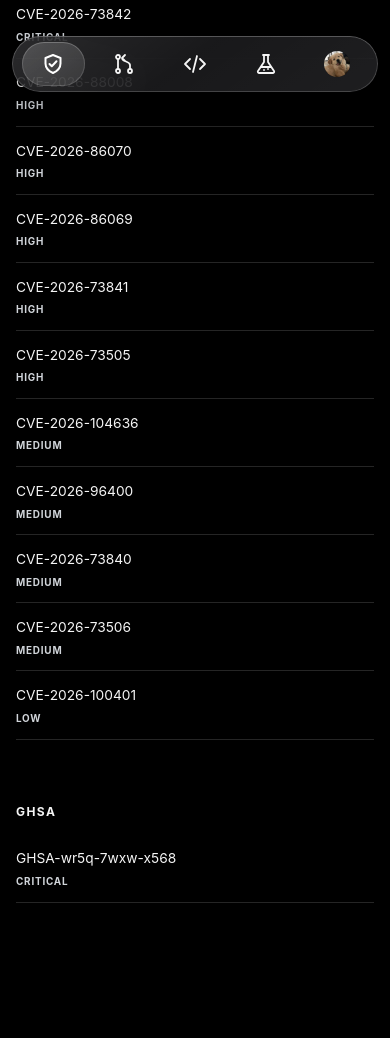
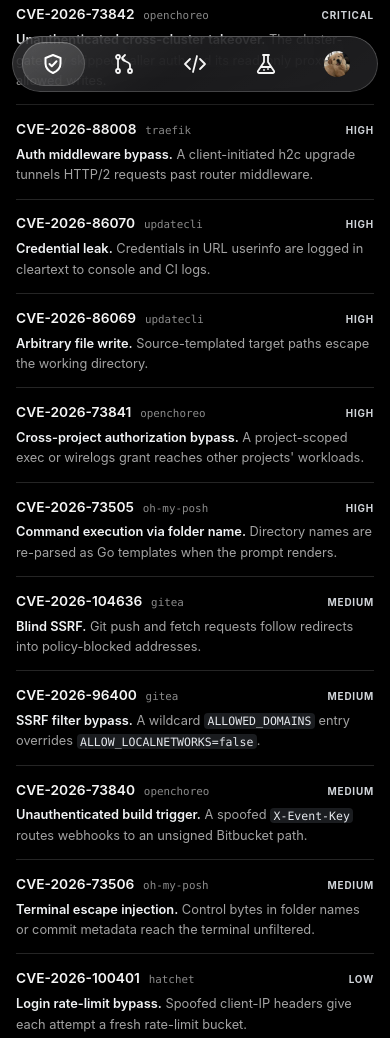
Before and after one commit to ihopenre-eng/ihopenre-eng.github.io, a plain HTML site: page index.html in a window 390 px wide. Shown: the part 740-1778 px from the top of the page. Drawn offline with Linux system fonts and the light colour scheme.

Commit message:
Security: 기존 CVE·GHSA 12건에 프로젝트명과 한 줄 설명 추가
각 행에 프로젝트 태그와 '굵은 영향 요약 + 원인' 한 줄 설명을 붙여
커널 CVE 항목과 톤을 맞춤. 모바일에서도 코드·프로젝트·심각도를
한 줄로 유지.

Co-Authored-By: Claude Opus 5.5 <noreply@anthropic.com>
Claude-Session: https://claude.ai/code/session_01RZiD2zoHtUjWgFLbsg2eJj

```diff
--- a/index.html
+++ b/index.html
@@ -53,6 +53,13 @@
       .ck-desc { max-width: 70ch; margin: .45rem 0 0; color: #a3a3a3; font-size: .8rem; line-height: 1.6; }
       .ck-desc strong { color: #f0f2f4; font-weight: 600; }
       .ck-desc a { color: #d1d5da; font-size: inherit; text-decoration: underline; text-underline-offset: .2em; }
+      #security-vulnerabilities-list li a.cve-row { flex-wrap: wrap; row-gap: .3rem; text-decoration: none; }
+      #security-vulnerabilities-list .cve-row .cve-code { font-weight: 600; }
+      .cve-desc { flex-basis: 100%; max-width: 70ch; color: #a3a3a3; font-size: .8rem; letter-spacing: 0; line-height: 1.6; }
+      .cve-desc strong { color: #f0f2f4; font-weight: 600; }
+      .cve-desc code { padding: .05em .3em; border-radius: 4px; color: #e6e9ee; background: #1a1c1f; font-family: ui-monospace, SFMono-Regular, Consolas, monospace; font-size: .9em; overflow-wrap: anywhere; }
+      @media (max-width: 600px) { #security-vulnerabilities-list li a.cve-row { flex-direction: row; align-items: baseline; gap: .3rem .55rem; } #security-vulnerabilities-list .cve-row .cve-severity { margin-left: auto; } }
+      #security-vulnerabilities-list .cve-row:hover .cve-code, #security-vulnerabilities-list .cve-row:focus-visible .cve-code { text-decoration: underline; text-underline-offset: .25em; }
       .ck-desc code, .ck-target { overflow-wrap: anywhere; }
       .ck-desc code { padding: .05em .3em; border-radius: 4px; color: #e6e9ee; background: #1a1c1f; font-family: ui-monospace, SFMono-Regular, Consolas, monospace; font-size: .9em; }
       .ck-meta { margin: .35rem 0 0; color: #8a8a8a; font-size: .7rem; line-height: 1.6; }
@@ -256,23 +263,23 @@
           </ul>
           <p class="cve-group">Open Source</p>
           <ul>
-            <li><a href="https://github.com/openchoreo/openchoreo/security/advisories/GHSA-rh53-xvx2-j327"><span class="cve-code">CVE-2026-73842</span><span class="cve-severity">CRITICAL</span></a></li>
-            <li><a href="https://github.com/traefik/traefik/security/advisories/GHSA-w4v4-9rw7-5326"><span class="cve-code">CVE-2026-88008</span><span class="cve-severity">HIGH</span></a></li>
-            <li><a href="https://github.com/updatecli/updatecli/security/advisories/GHSA-gc47-hwcc-8qp4"><span class="cve-code">CVE-2026-86070</span><span class="cve-severity">HIGH</span></a></li>
-            <li><a href="https://github.com/updatecli/updatecli/security/advisories/GHSA-hj4x-hm4v-7wpw"><span class="cve-code">CVE-2026-86069</span><span class="cve-severity">HIGH</span></a></li>
-            <li><a href="https://github.com/openchoreo/openchoreo/security/advisories/GHSA-52gf-6rpq-fgmx"><span class="cve-code">CVE-2026-73841</span><span class="cve-severity">HIGH</span></a></li>
-            <li><a href="https://github.com/advisories/GHSA-6xj8-qv9j-xcjq"><span class="cve-code">CVE-2026-73505</span><span class="cve-severity">HIGH</span></a></li>
-            <li><a href="https://github.com/go-gitea/gitea/security/advisories/GHSA-g4hw-fg4c-89mq"><span class="cve-code">CVE-2026-104636</span><span class="cve-severity">MEDIUM</span></a></li>
-            <li><a href="https://github.com/go-gitea/gitea/security/advisories/GHSA-54w9-6cc5-9wj9"><span class="cve-code">CVE-2026-96400</span><span class="cve-severity">MEDIUM</span></a></li>
-            <li><a href="https://github.com/openchoreo/openchoreo/security/advisories/GHSA-c5f6-2rm9-2w8g"><span class="cve-code">CVE-2026-73840</span><span class="cve-severity">MEDIUM</span></a></li>
-            <li><a href="https://github.com/advisories/GHSA-fwjx-9p69-h25h"><span class="cve-code">CVE-2026-73506</span><span class="cve-severity">MEDIUM</span></a></li>
-            <li><a href="https://github.com/hatchet-dev/hatchet/security/advisories/GHSA-6rg8-xpvg-m49w"><span class="cve-code">CVE-2026-100401</span><span class="cve-severity">LOW</span></a></li>
+            <li><a class="cve-row" href="https://github.com/openchoreo/openchoreo/security/advisories/GHSA-rh53-xvx2-j327"><span class="cve-code">CVE-2026-73842</span><span class="ck-target">openchoreo</span><span class="cve-severity">CRITICAL</span><span class="cve-desc"><strong>Unauthenticated cross-cluster takeover.</strong> The cluster-gateway skipped caller auth and its read-only proxy allowed writes.</span></a></li>
+            <li><a class="cve-row" href="https://github.com/traefik/traefik/security/advisories/GHSA-w4v4-9rw7-5326"><span class="cve-code">CVE-2026-88008</span><span class="ck-target">traefik</span><span class="cve-severity">HIGH</span><span class="cve-desc"><strong>Auth middleware bypass.</strong> A client-initiated h2c upgrade tunnels HTTP/2 requests past router middleware.</span></a></li>
+            <li><a class="cve-row" href="https://github.com/updatecli/updatecli/security/advisories/GHSA-gc47-hwcc-8qp4"><span class="cve-code">CVE-2026-86070</span><span class="ck-target">updatecli</span><span class="cve-severity">HIGH</span><span class="cve-desc"><strong>Credential leak.</strong> Credentials in URL userinfo are logged in cleartext to console and CI logs.</span></a></li>
+            <li><a class="cve-row" href="https://github.com/updatecli/updatecli/security/advisories/GHSA-hj4x-hm4v-7wpw"><span class="cve-code">CVE-2026-86069</span><span class="ck-target">updatecli</span><span class="cve-severity">HIGH</span><span class="cve-desc"><strong>Arbitrary file write.</strong> Source-templated target paths escape the working directory.</span></a></li>
+            <li><a class="cve-row" href="https://github.com/openchoreo/openchoreo/security/advisories/GHSA-52gf-6rpq-fgmx"><span class="cve-code">CVE-2026-73841</span><span class="ck-target">openchoreo</span><span class="cve-severity">HIGH</span><span class="cve-desc"><strong>Cross-project authorization bypass.</strong> A project-scoped exec or wirelogs grant reaches other projects' workloads.</span></a></li>
+            <li><a class="cve-row" href="https://github.com/advisories/GHSA-6xj8-qv9j-xcjq"><span class="cve-code">CVE-2026-73505</span><span class="ck-target">oh-my-posh</span><span class="cve-severity">HIGH</span><span class="cve-desc"><strong>Command execution via folder name.</strong> Directory names are re-parsed as Go templates when the prompt renders.</span></a></li>
+            <li><a class="cve-row" href="https://github.com/go-gitea/gitea/security/advisories/GHSA-g4hw-fg4c-89mq"><span class="cve-code">CVE-2026-104636</span><span class="ck-target">gitea</span><span class="cve-severity">MEDIUM</span><span class="cve-desc"><strong>Blind SSRF.</strong> Git push and fetch requests follow redirects into policy-blocked addresses.</span></a></li>
+            <li><a class="cve-row" href="https://github.com/go-gitea/gitea/security/advisories/GHSA-54w9-6cc5-9wj9"><span class="cve-code">CVE-2026-96400</span><span class="ck-target">gitea</span><span class="cve-severity">MEDIUM</span><span class="cve-desc"><strong>SSRF filter bypass.</strong> A wildcard <code>ALLOWED_DOMAINS</code> entry overrides <code>ALLOW_LOCALNETWORKS=false</code>.</span></a></li>
+            <li><a class="cve-row" href="https://github.com/openchoreo/openchoreo/security/advisories/GHSA-c5f6-2rm9-2w8g"><span class="cve-code">CVE-2026-73840</span><span class="ck-target">openchoreo</span><span class="cve-severity">MEDIUM</span><span class="cve-desc"><strong>Unauthenticated build trigger.</strong> A spoofed <code>X-Event-Key</code> routes webhooks to an unsigned Bitbucket path.</span></a></li>
+            <li><a class="cve-row" href="https://github.com/advisories/GHSA-fwjx-9p69-h25h"><span class="cve-code">CVE-2026-73506</span><span class="ck-target">oh-my-posh</span><span class="cve-severity">MEDIUM</span><span class="cve-desc"><strong>Terminal escape injection.</strong> Control bytes in folder names or commit metadata reach the terminal unfiltered.</span></a></li>
+            <li><a class="cve-row" href="https://github.com/hatchet-dev/hatchet/security/advisories/GHSA-6rg8-xpvg-m49w"><span class="cve-code">CVE-2026-100401</span><span class="ck-target">hatchet</span><span class="cve-severity">LOW</span><span class="cve-desc"><strong>Login rate-limit bypass.</strong> Spoofed client-IP headers give each attempt a fresh rate-limit bucket.</span></a></li>
           </ul>
         </section>
         <section aria-labelledby="ghsa-title">
           <h2 id="ghsa-title">GHSA</h2>
           <ul>
-            <li><a href="https://github.com/oauth2-proxy/oauth2-proxy/security/advisories/GHSA-wr5q-7wxw-x568"><span class="cve-code">GHSA-wr5q-7wxw-x568</span><span class="cve-severity">CRITICAL</span></a></li>
+            <li><a class="cve-row" href="https://github.com/oauth2-proxy/oauth2-proxy/security/advisories/GHSA-wr5q-7wxw-x568"><span class="cve-code">GHSA-wr5q-7wxw-x568</span><span class="ck-target">oauth2-proxy</span><span class="cve-severity">CRITICAL</span><span class="cve-desc"><strong>Authentication bypass.</strong> Spoofed client-IP headers satisfy <code>--trusted-ip</code> behind <code>--reverse-proxy</code>.</span></a></li>
           </ul>
         </section>
         </div>
```
